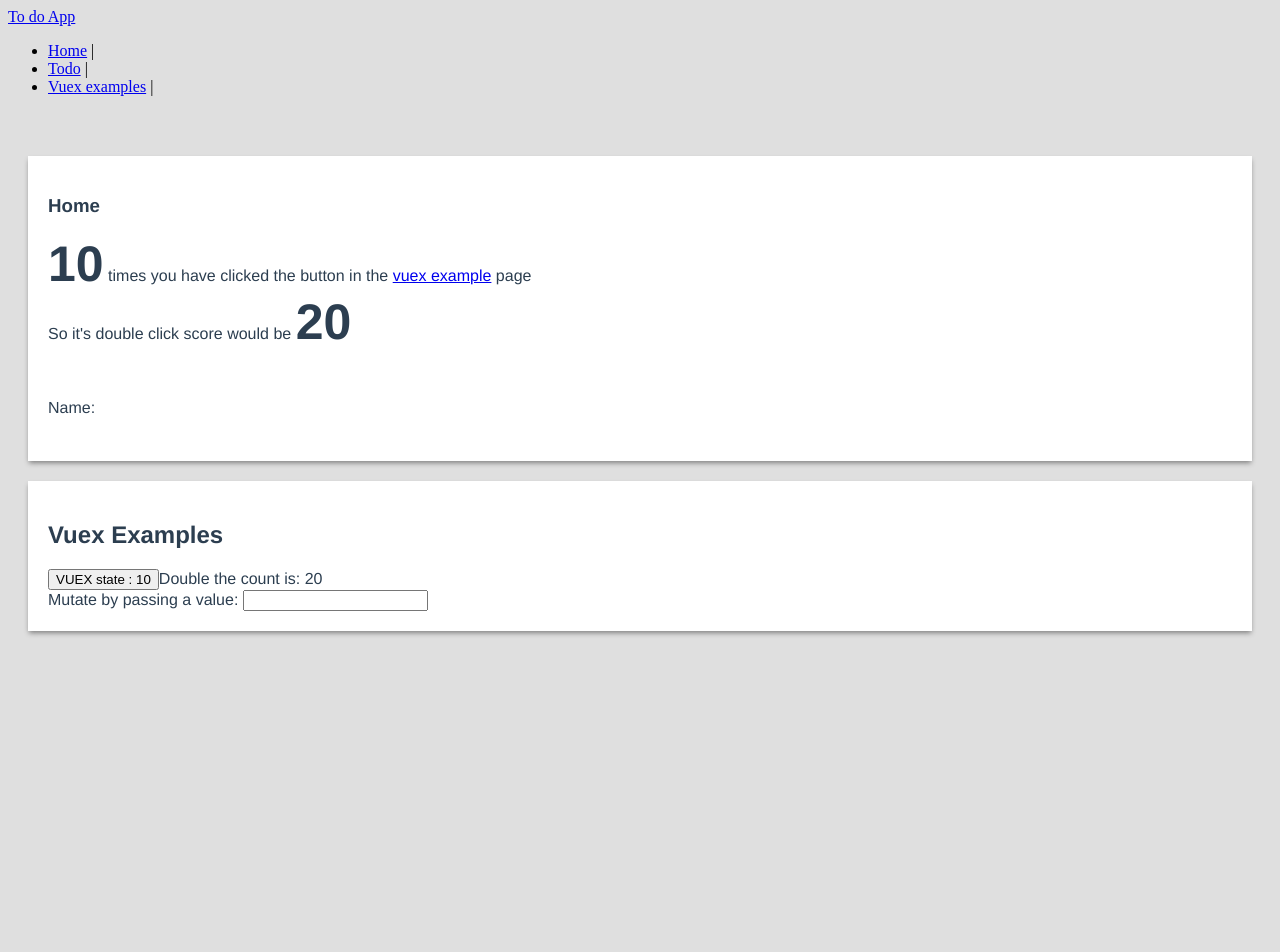
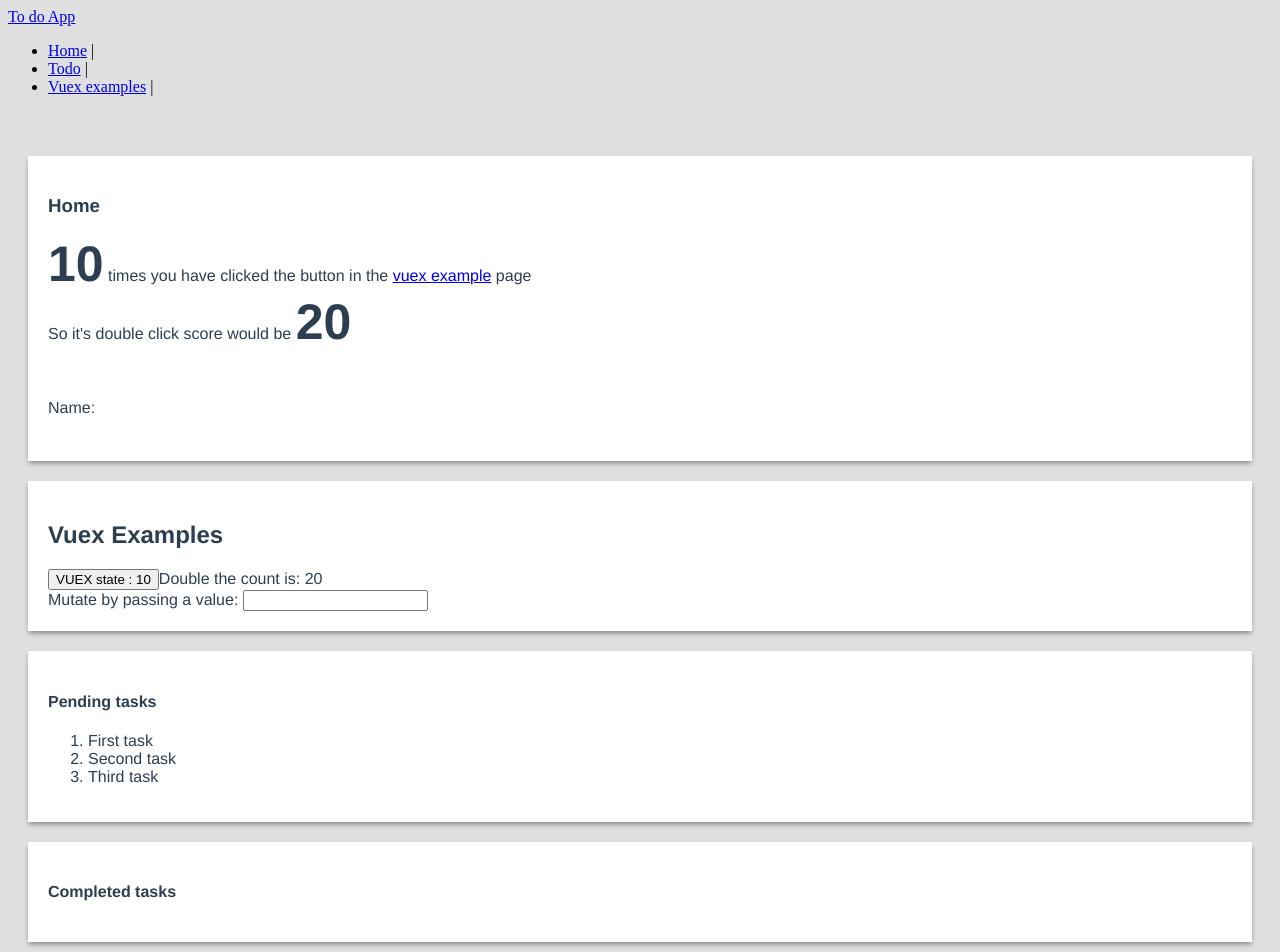
Before and after one commit to arshadasgar/vue-project-route, a Vue app in the folder todo-route/: page /#/ in a window 1280 px wide. Shown: the top 952 px of the page. Before the commit the page ends 800 px from the top, so only its background shows below. Built offline with nearby package versions, Linux system fonts and the light colour scheme.

Commit message:
Add tasks to home page

```diff
--- a/todo-route/src/components/HelloWorld.vue
+++ b/todo-route/src/components/HelloWorld.vue
@@ -21,14 +21,32 @@
         <VuexExample/>
       </div>
     </div>
+    <div class="col-md-6">
+      <div class="card">
+        <h4>Pending tasks</h4>
+        <ol>
+          <li v-for="(task, index) in pendingTasks" :key="index">{{ task.title }}</li>
+        </ol>
+      </div>
+    </div>
+    <div class="col-md-6">
+      <div class="card">
+        <h4>Completed tasks</h4>
+        <ol>
+          <li v-for="(task, index) in completedTasks" :key="index">{{ task.title }}</li>
+        </ol>
+      </div>
+    </div>
   </div>
 </template>
 <script>
 import VuexExample from "./VuexExample";
+import TodoList from "./TodoList";
 
 export default {
   components: {
-    VuexExample
+    VuexExample,
+    TodoList
   },
   computed: {
     counter: function() {
@@ -39,6 +57,12 @@ export default {
     },
     fetchName: function() {
       return this.$store.state.examplename;
+    },
+    pendingTasks: function() {
+      return this.$store.state.pendingTasks;
+    },
+    completedTasks: function() {
+      return this.$store.state.completedTasks;
     }
   }
 };
```
